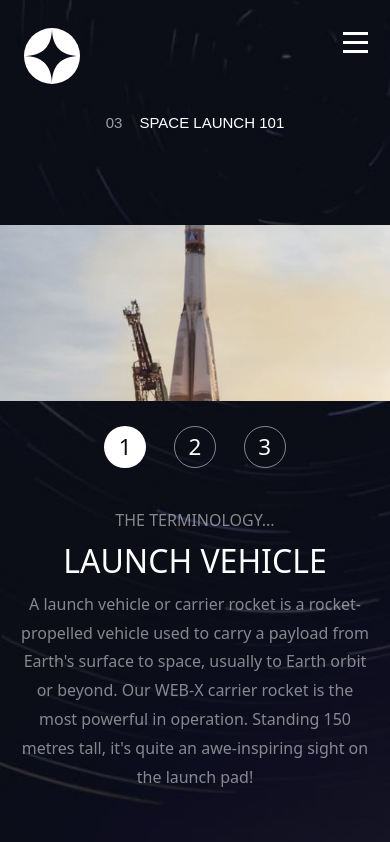
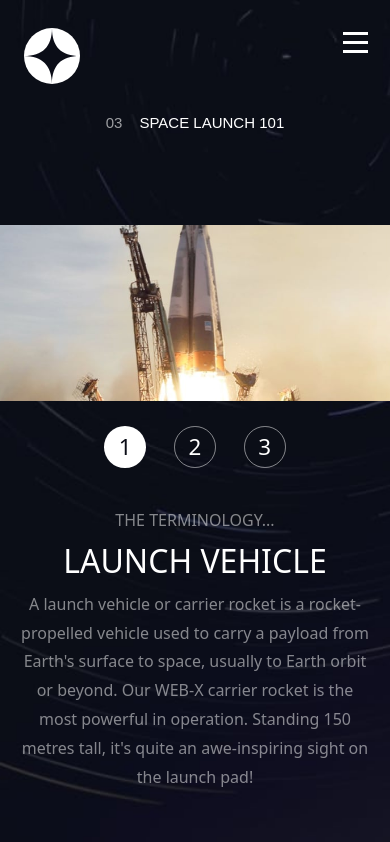
Before and after one commit to heckspoiler/space-travel, a Next.js app: page /Technology in a window 390 px wide. Built offline with nearby package versions, Linux system fonts and the light colour scheme.

Commit message:
project finished

```diff
--- a/pages/Technology.js
+++ b/pages/Technology.js
@@ -1,5 +1,5 @@
 import style from "../styles/Technology.module.css";
-import { useState } from "react";
+import { useState, useEffect } from "react";
 import Header from "../components/Header";
 import MainSectionContainer from "../components/mainSectionContainer";
 
@@ -8,6 +8,7 @@ const technologies = [
     subtitle: "the terminology...",
     title: "Launch Vehicle",
     image: "assets/technology/image-launch-vehicle-portrait.jpg",
+    imageTablet: "assets/technology/image-launch-vehicle-landscape.jpg",
     description:
       "A launch vehicle or carrier rocket is a rocket-propelled vehicle used to carry a payload from Earth's surface to space, usually to Earth orbit or beyond. Our WEB-X carrier rocket is the most powerful in operation. Standing 150 metres tall, it's quite an awe-inspiring sight on the launch pad!",
   },
@@ -16,6 +17,7 @@ const technologies = [
     subtitle: "the terminology...",
     title: "spacereport",
     image: "assets/technology/image-spaceport-portrait.jpg",
+    imageTablet: "assets/technology/image-spaceport-landscape.jpg",
     description:
       "A spaceport or cosmodrome is a site for launching (or receiving) spacecraft, by analogy to the seaport for ships or airport for aircraft. Based in the famous Cape Canaveral, our spaceport is ideally situated to take advantage of the Earth’s rotation for launch.",
   },
@@ -24,6 +26,7 @@ const technologies = [
     subtitle: "the terminology...",
     title: "space capsule",
     image: "assets/technology/image-space-capsule-portrait.jpg",
+    imageTablet: "assets/technology/image-space-capsule-landscape.jpg",
     description:
       "A space capsule is an often-crewed spacecraft that uses a blunt-body reentry capsule to reenter the Earth's atmosphere without wings. Our capsule is where you'll spend your time during the flight. It includes a space gym, cinema, and plenty of other activities to keep you entertained.",
   },
@@ -32,11 +35,28 @@ const technologies = [
 function Technology() {
   const [selectedTechnology, setSelectedTechnology] = useState(technologies[0]);
   const [selectedIndex, setSelectedIndex] = useState(0);
+  const [selectedImage, setSelectedImage] = useState(selectedTechnology.image);
 
   const handleTechnologyClick = (technology, index) => {
     setSelectedTechnology(technology);
     setSelectedIndex(index);
   };
+
+  useEffect(() => {
+    function handleResize() {
+      if (window.innerWidth <= 850) {
+        setSelectedImage(selectedTechnology.imageTablet);
+      } else {
+        setSelectedImage(selectedTechnology.image);
+      }
+    }
+
+    handleResize();
+
+    window.addEventListener("resize", handleResize);
+
+    return () => window.removeEventListener("resize", handleResize);
+  }, [selectedTechnology]);
 
   return (
     <div className={style.container}>
@@ -67,7 +87,7 @@ function Technology() {
         </section>
         <section
           className={style.sectionRight}
-          style={{ backgroundImage: `url(${selectedTechnology.image})` }}
+          style={{ backgroundImage: `url(${selectedImage})` }}
         ></section>
       </MainSectionContainer>
     </div>
--- a/styles/Technology.module.css
+++ b/styles/Technology.module.css
@@ -126,7 +126,7 @@
       }
 
       .sectionTitle {
-            margin-top: 8rem;
+            margin-top: 11rem;
             margin-left: calc(2rem + 2vw);
             font-size: 20px;
       }
@@ -204,6 +204,7 @@
 
 
 }
+
 
 
 @media screen and (max-width: 500px) {
```
Also changed, not shown: styles/Crew.module.css (+12 -0 lines).
